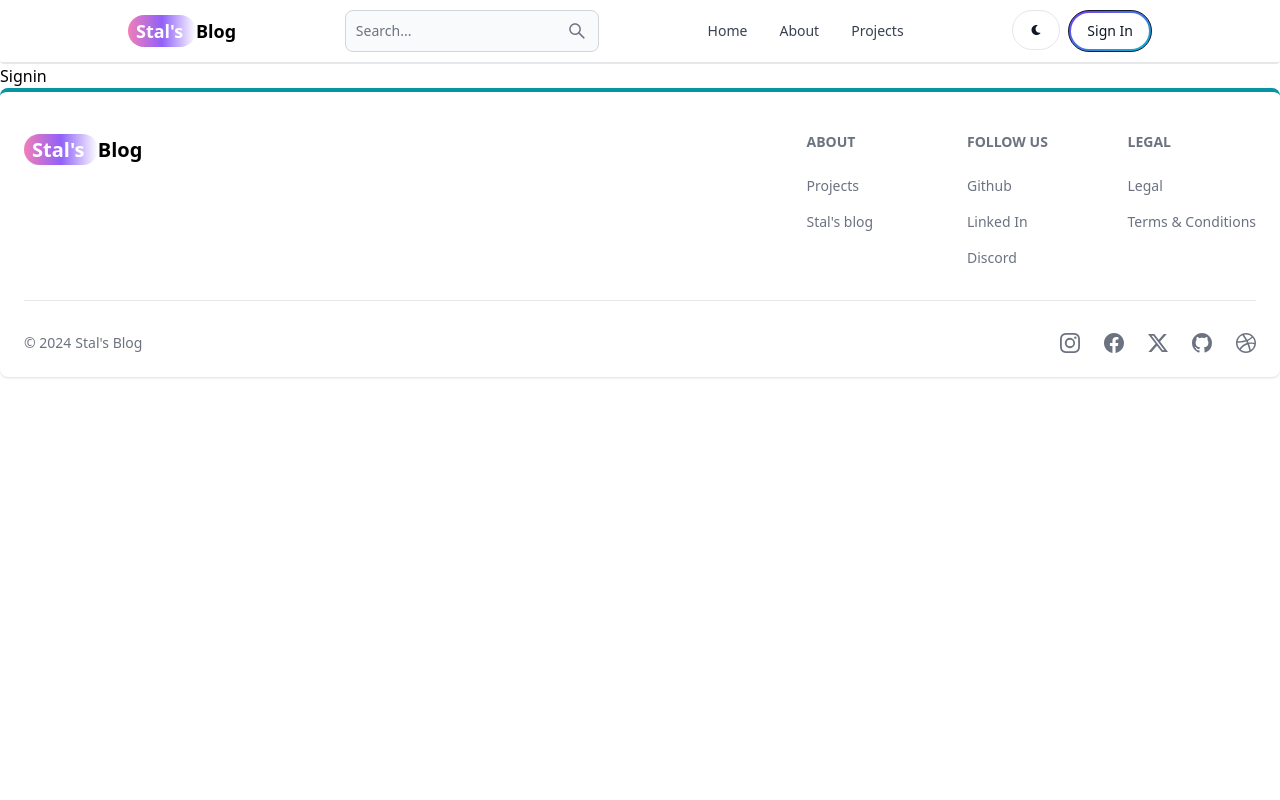
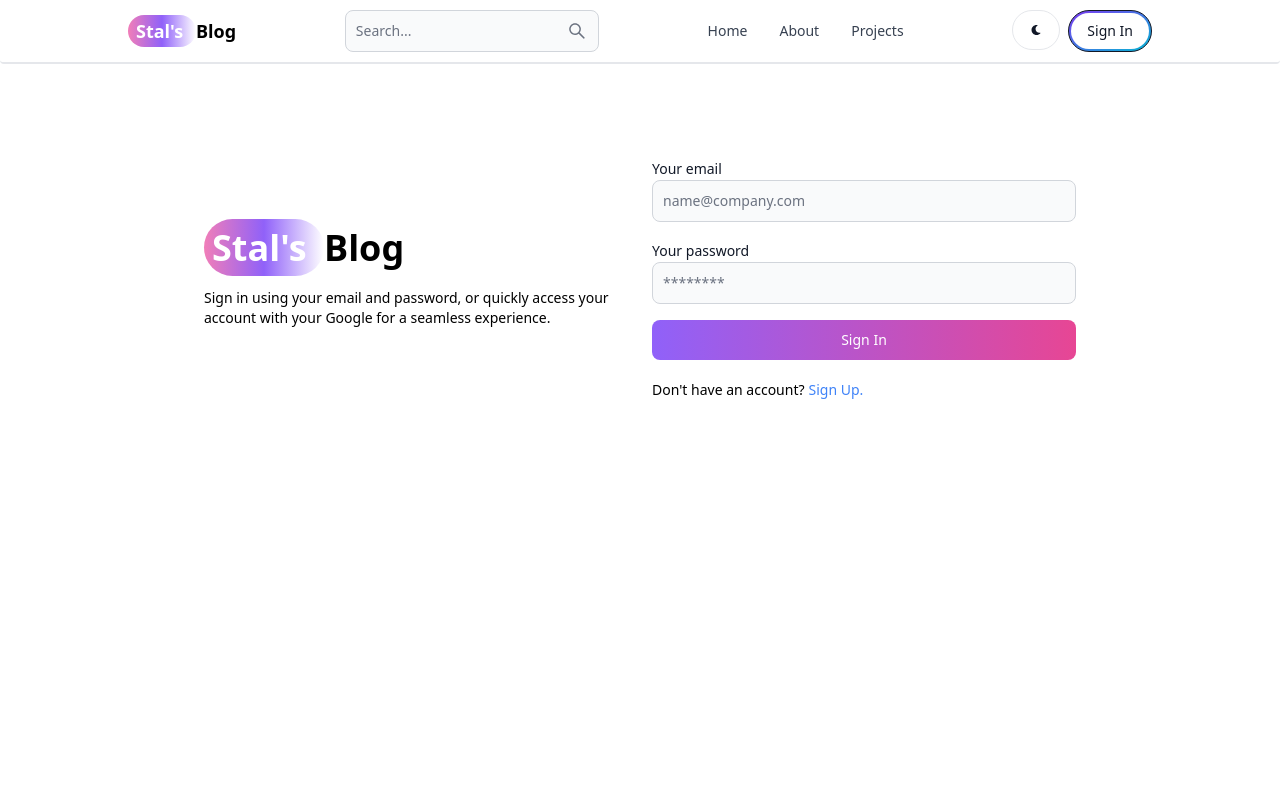
Before and after one commit to Sumeet3322/Mern-blog, a React (Vite) app in the folder client/: page /sign-in in a window 1280 px wide. Shown: the top 800 px of the page. Built offline with nearby package versions, Linux system fonts and the light colour scheme.

Commit message:
complete signin page funtionallity

```diff
--- a/client/src/components/FooterCom.jsx
+++ b/client/src/components/FooterCom.jsx
@@ -11,7 +11,7 @@
 export default function FooterCom() {
   return (
     <Footer container className="border-t-4 border-y-teal-500">
-      <div className="w-full max-w-[1400px] mx-auto ">
+      <div className="w-full max-w-[1425px] mx-auto ">
         <div className="w-full grid sm:flex sm:justify-between md:flex md:grid-cols-1">
           <div className="mt-5">
             <Link
--- a/client/src/pages/Signin.jsx
+++ b/client/src/pages/Signin.jsx
@@ -1,3 +1,110 @@
+import { Link, useNavigate } from "react-router-dom";
+import { Alert, Button, Label, Spinner, TextInput } from "flowbite-react";
+import { useState } from "react";
+
 export default function Signin() {
-  return <div>Signin</div>;
+  const [formData, setFormData] = useState({});
+  const [errorMessage, setErrorMessage] = useState(null);
+  const [loading, setLoading] = useState(false);
+
+  const navigate = useNavigate();
+
+  const handleChange = (e) => {
+    setFormData({ ...formData, [e.target.id]: e.target.value.trim() });
+  };
+
+  const handleSubmit = async (e) => {
+    e.preventDefault();
+    if (!formData.email || !formData.password) {
+      return setErrorMessage("Please fill out all fields");
+    }
+    try {
+      setLoading(true);
+      setErrorMessage(null);
+      const res = await fetch("/api/auth/signin", {
+        method: "POST",
+        headers: {
+          "Content-Type": "application/json",
+        },
+        body: JSON.stringify(formData),
+      });
+      const data = await res.json();
+      if (data.success === false) {
+        return setErrorMessage(data.message);
+      }
+      setLoading(false);
+
+      if (res.ok) {
+        navigate("/");
+      }
+    } catch (error) {
+      setErrorMessage(error.message);
+      setLoading(false);
+    }
+  };
+  return (
+    <div className="min-h-screen mt-20 ">
+      <div className="flex p-3 max-w-4xl mx-auto flex-col md:flex-row  gap-6 md:items-center">
+        {/*left*/}
+        <div className="flex-1 ">
+          <Link
+            to="/"
+            className="self-center whitespace-nowrap font-bold text-4xl "
+          >
+            <span className="px-2 py-1 bg-gradient-to-r text-white from-pink-400 via-purple-500  rounded-full">
+              {"Stal's "}
+            </span>
+            Blog
+          </Link>
+          <p className="text-sm mt-5">
+            Sign in using your email and password, or quickly access your
+            account with your Google for a seamless experience.
+          </p>
+        </div>
+        <div className="flex-1">
+          <form className="flex flex-col gap-4" onSubmit={handleSubmit}>
+            <div>
+              <Label value="Your email" />
+              <TextInput
+                type="email"
+                placeholder="name@company.com"
+                id="email"
+                onChange={handleChange}
+              />
+            </div>
+            <div>
+              <Label value="Your password" />
+              <TextInput
+                type="password"
+                placeholder="********"
+                id="password"
+                onChange={handleChange}
+              />
+            </div>
+            <Button gradientDuoTone="purpleToPink" type="submit">
+              {loading ? (
+                <>
+                  <Spinner size="sm" className="" />
+                  <span className="ml-2 self-center">Laoding...</span>
+                </>
+              ) : (
+                "Sign In"
+              )}
+            </Button>
+          </form>
+          <div className="flex gap-1 text-sm mt-5">
+            <span>{"Don't have an account?"}</span>
+            <Link to="/sign-up" className="text-blue-500" disabled={loading}>
+              Sign Up.
+            </Link>
+          </div>
+          {errorMessage && (
+            <Alert className="mt-5 " color="failure">
+              {errorMessage}
+            </Alert>
+          )}
+        </div>
+      </div>
+    </div>
+  );
 }
--- a/client/src/pages/Signup.jsx
+++ b/client/src/pages/Signup.jsx
@@ -51,7 +51,7 @@
             to="/"
             className="self-center whitespace-nowrap font-bold text-4xl "
           >
-            <span className="px-2 py-2 bg-gradient-to-r text-white from-pink-400 via-purple-500  rounded-full">
+            <span className="px-2 py-1 bg-gradient-to-r text-white from-pink-400 via-purple-500  rounded-full">
               {"Stal's "}
             </span>
             Blog
```
